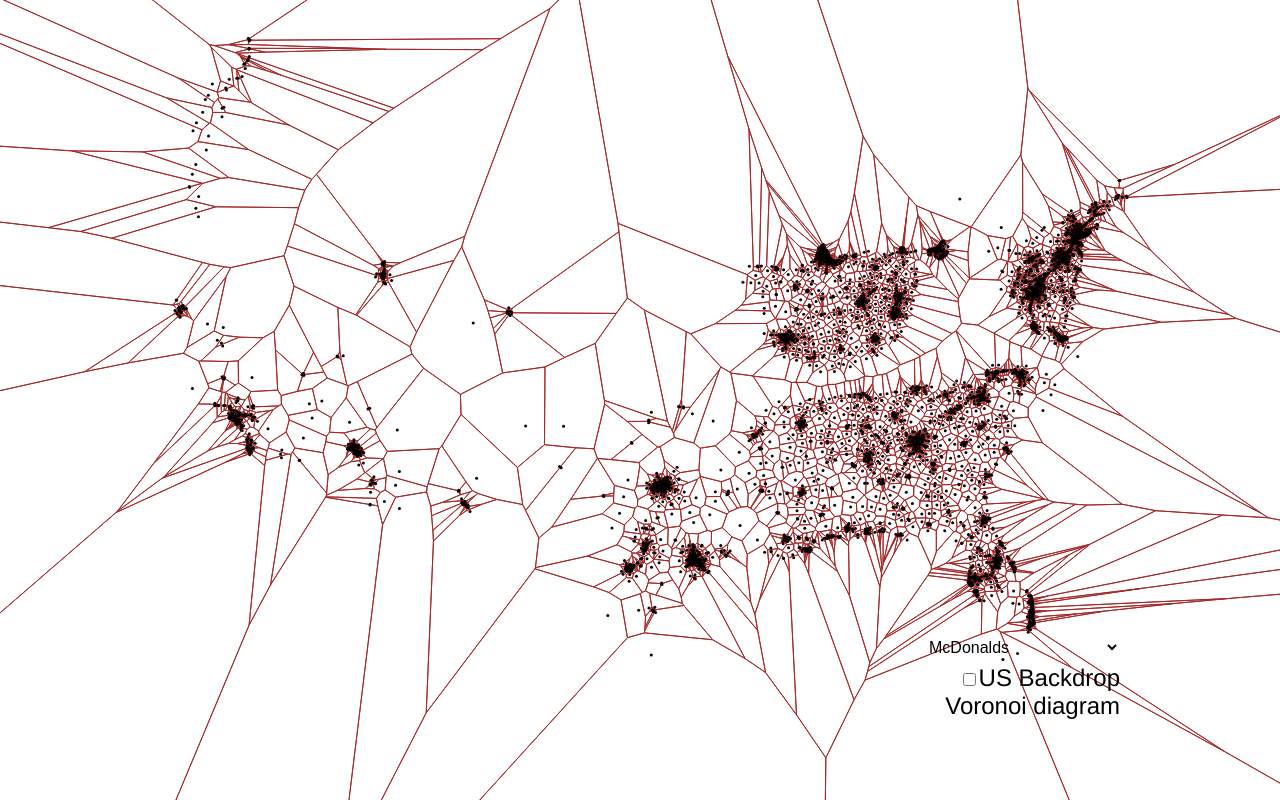
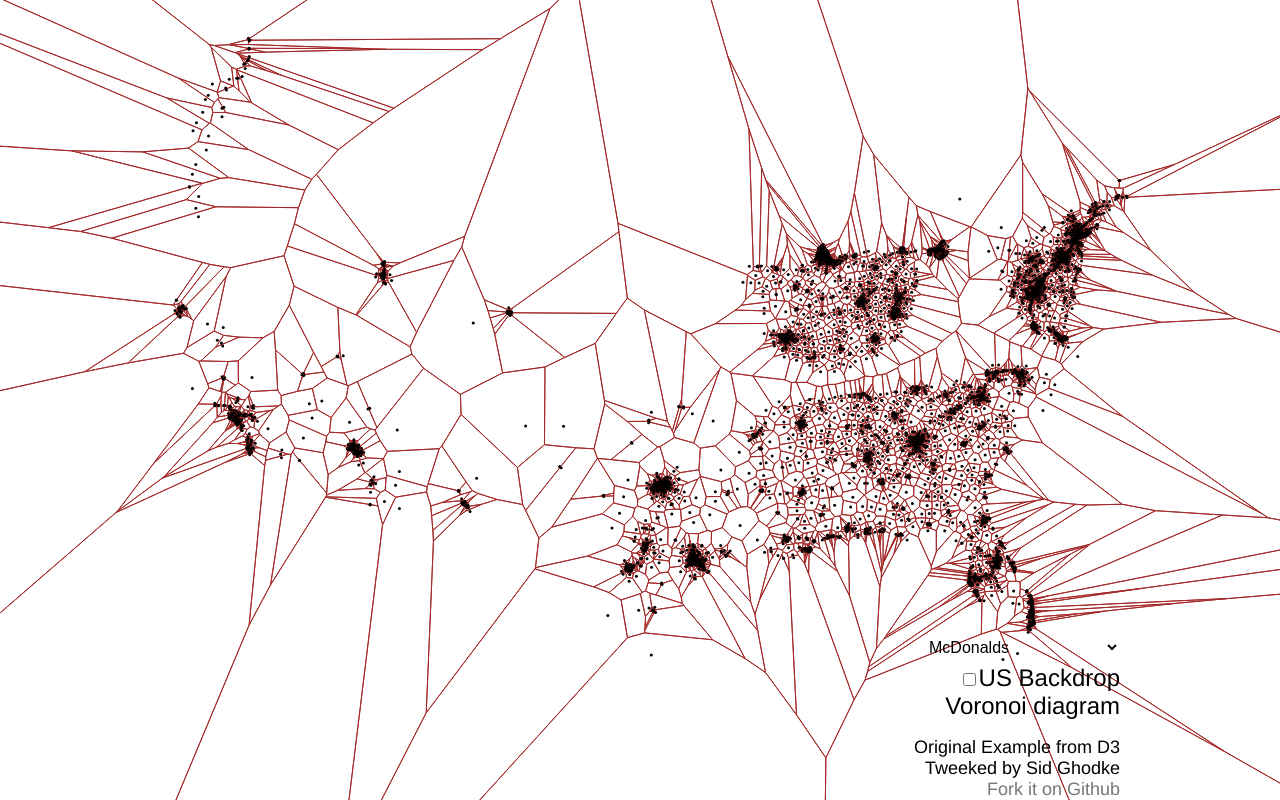
Before and after one commit to codebrotherone/D3-US-Graph, a plain HTML site: page index.html in a window 1280 px wide. Drawn offline with Linux system fonts and the light colour scheme.

Commit message:
Added footer and GH link

```diff
--- a/index.html
+++ b/index.html
@@ -41,6 +41,11 @@ circle {
       <input type='checkbox' onChange='statesDraw(this.checked);'><label>US Backdrop</label><br>
       Voronoi diagram
     </h2>
+    <h3>
+      Original Example from D3 <br/>
+      Tweeked by Sid Ghodke <br/>
+      <a href="http://github.com/sughodke/D3-US-Graph">Fork it on Github</a>
+    </h3>
     <script type="text/javascript" src="d3/d3.js"></script>
     <script type="text/javascript" src="d3/d3.csv.js"></script>
     <script type="text/javascript" src="d3/d3.geo.js"></script>
--- a/style.css
+++ b/style.css
@@ -59,7 +59,7 @@ h2 {
 }
 
 h3 {
-  bottom: -20px;
+  bottom: -80px;
   font-size: 18px;
 }
 
```
Also changed, not shown: 1 other file.
